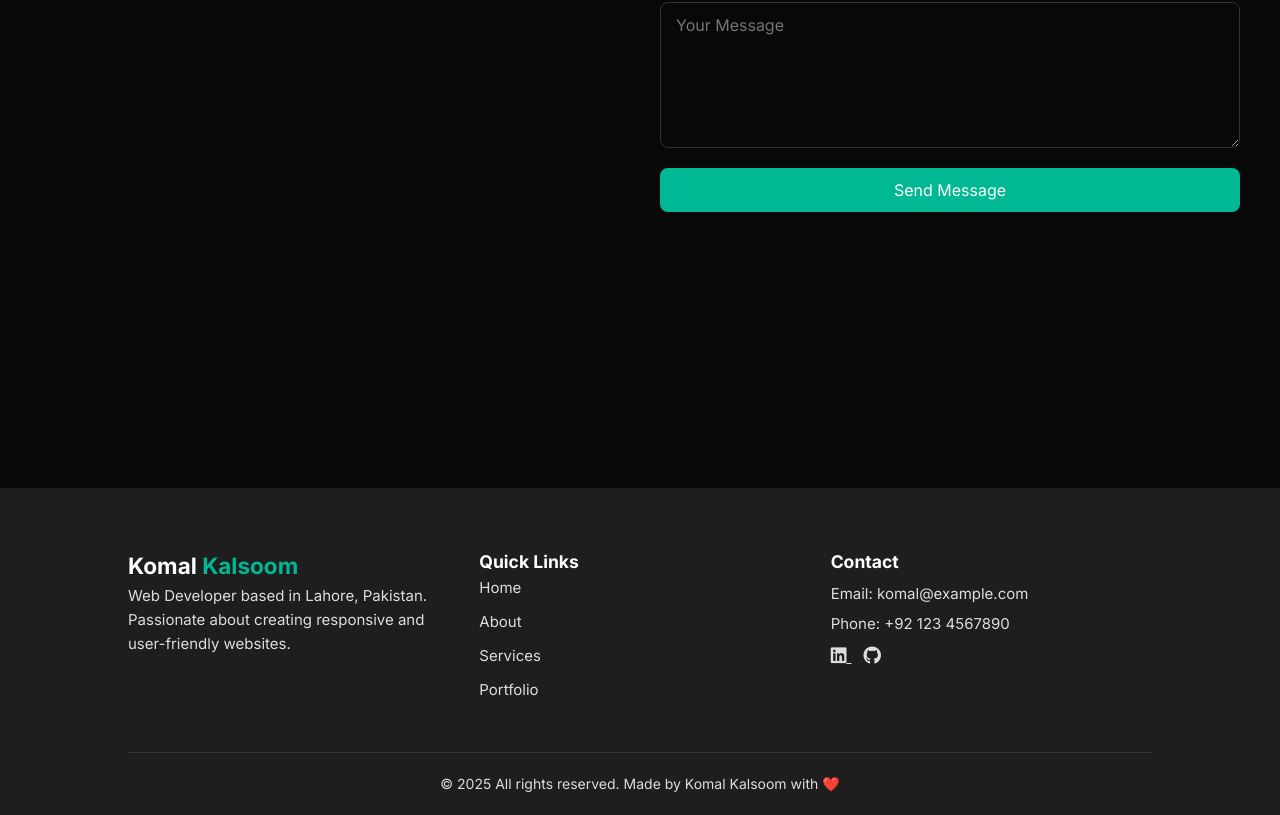
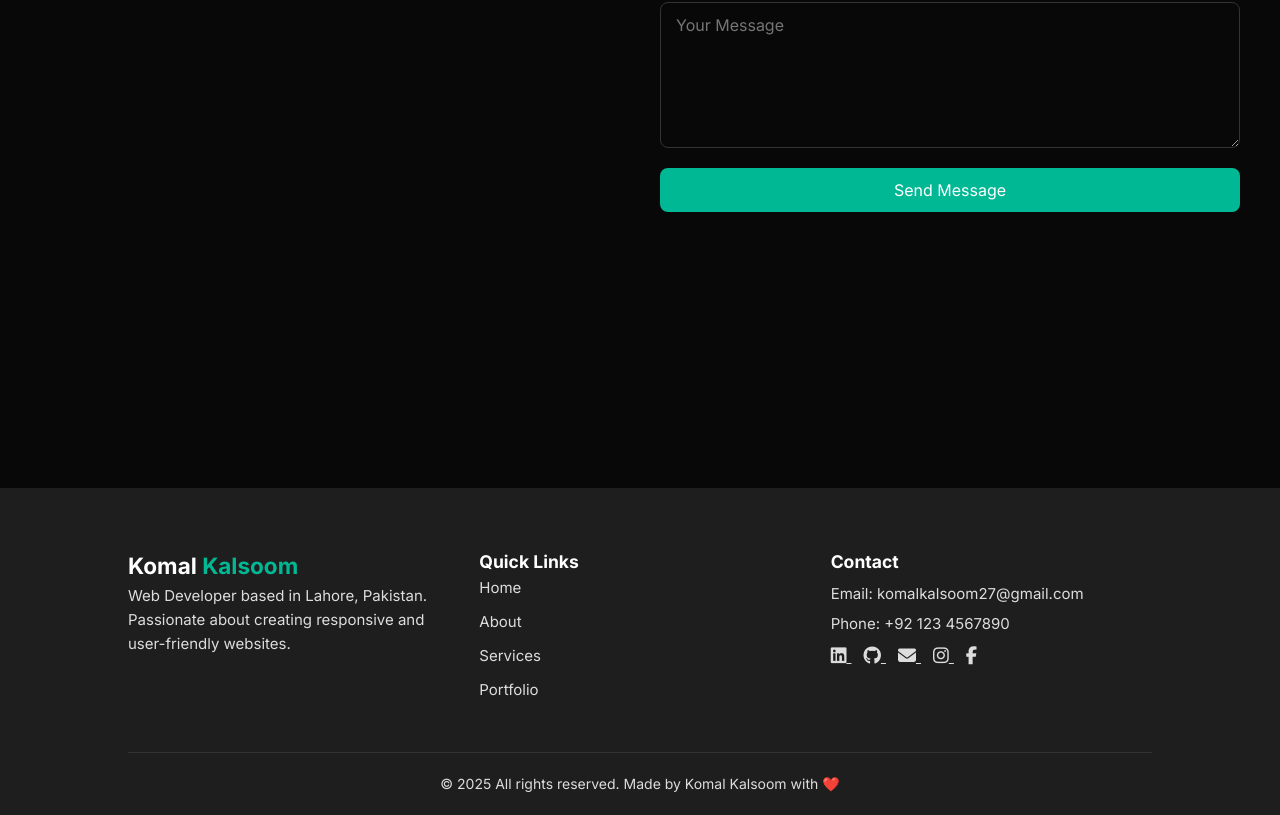
Before and after one commit to komal-0527/portfolio-2, a plain HTML site: page index.html in a window 1280 px wide. Shown: the part 3741-4556 px from the top of the page. Drawn offline with Linux system fonts and the light colour scheme.

Commit message:
Update index.html

```diff
--- a/index.html
+++ b/index.html
@@ -272,9 +272,9 @@
           </ul>
         </div>
 
-        <div class="footer-contact">
+       <div class="footer-contact">
           <h3>Contact</h3>
-          <p>Email: komal@example.com</p>
+          <p>Email: komalkalsoom27@gmail.com</p>
           <p>Phone: +92 123 4567890</p>
           <div class="footer-socials">
             <a
@@ -284,8 +284,26 @@
             >
               <i class="fab fa-linkedin"></i>
             </a>
-            <a href="https://github.com/komal-0527" aria-label="GitHub">
+            <a href="https://github.com" target="_blank" aria-label="GitHub">
               <i class="fab fa-github"></i>
+            </a>
+
+            <a
+              href="mailto:komalkalsoom27@gmail.com"
+              target="_blank"
+              aria-label="Email"
+            >
+              <i class="fas fa-envelope"></i>
+            </a>
+            <a href="#" target="_blank" aria-label="Instagram">
+              <i class="fab fa-instagram"></i>
+            </a>
+            <a
+              href="https://www.facebook.com/"
+              target="_blank"
+              aria-label="Facebook"
+            >
+              <i class="fab fa-facebook-f"></i>
             </a>
           </div>
         </div>
```
